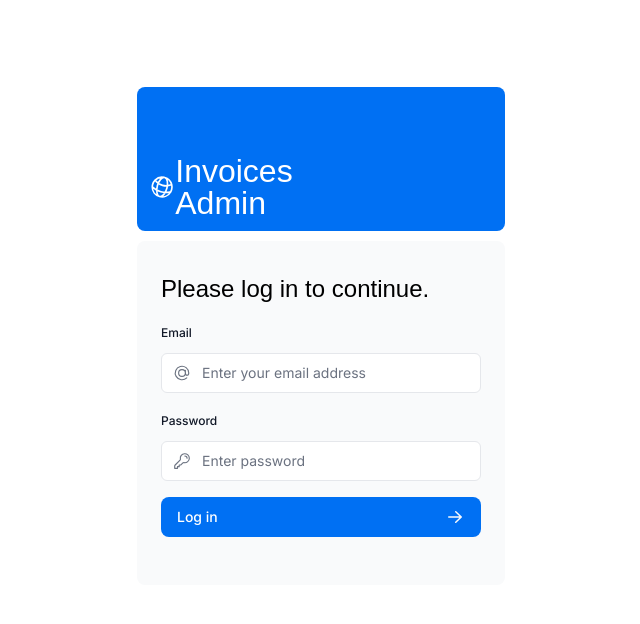
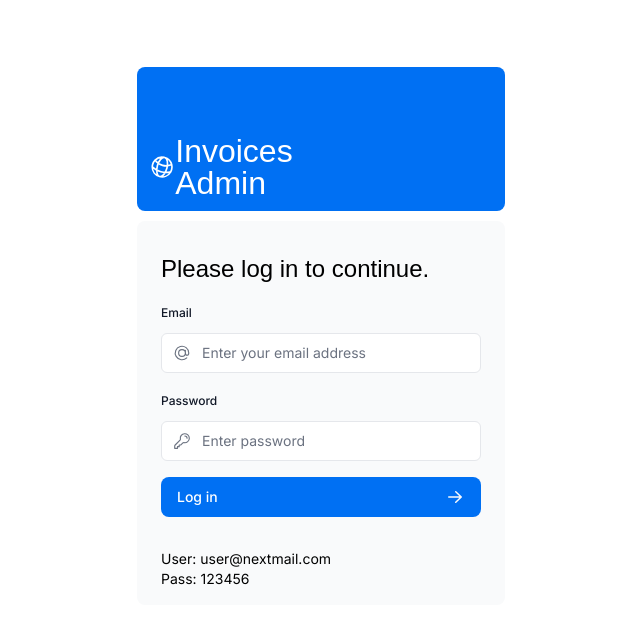
Before and after one commit to gilex1x/nextjs-dashboard, a Next.js app: page /login in a window 1280 px wide. Shown: the top 624 px of the page, without its empty margins (319-959 px from the left). Built offline with nearby package versions, Linux system fonts and the light colour scheme; a web font is replaced by a local one.

Commit message:
[ADD]: Add develop information

```diff
--- a/app/page.tsx
+++ b/app/page.tsx
@@ -23,7 +23,9 @@ export default function Page() {
             </a>
             , by Vercel.
           </p>
-          <p>Develop by <a className='text-blue-400' href='https://gil-dev.netlify.app/' target='_blank'>Gilberto Santamaria</a> to update knowledge about Nextjs latest version</p>
+          <p>Develop by
+            <a className='text-blue-400' href='https://gil-dev.netlify.app/' target='_blank'> Gilberto Santamaria </a>
+            to refresh they own knowledge about Nextjs latest version</p>
           <Link
             href="/login"
             className="flex items-center gap-5 self-start rounded-lg bg-blue-500 px-6 py-3 text-sm font-medium text-white transition-colors hover:bg-blue-400 md:text-base"
--- a/app/ui/login-form.tsx
+++ b/app/ui/login-form.tsx
@@ -79,6 +79,10 @@ export default function LoginForm() {
             </>
           )}
         </div>
+      <div>
+        <p  className='text-black text-sm'>User: user@nextmail.com</p>
+        <p  className='text-black text-sm'>Pass: 123456</p>
+      </div>
       </div>
     </form>
   );
```
